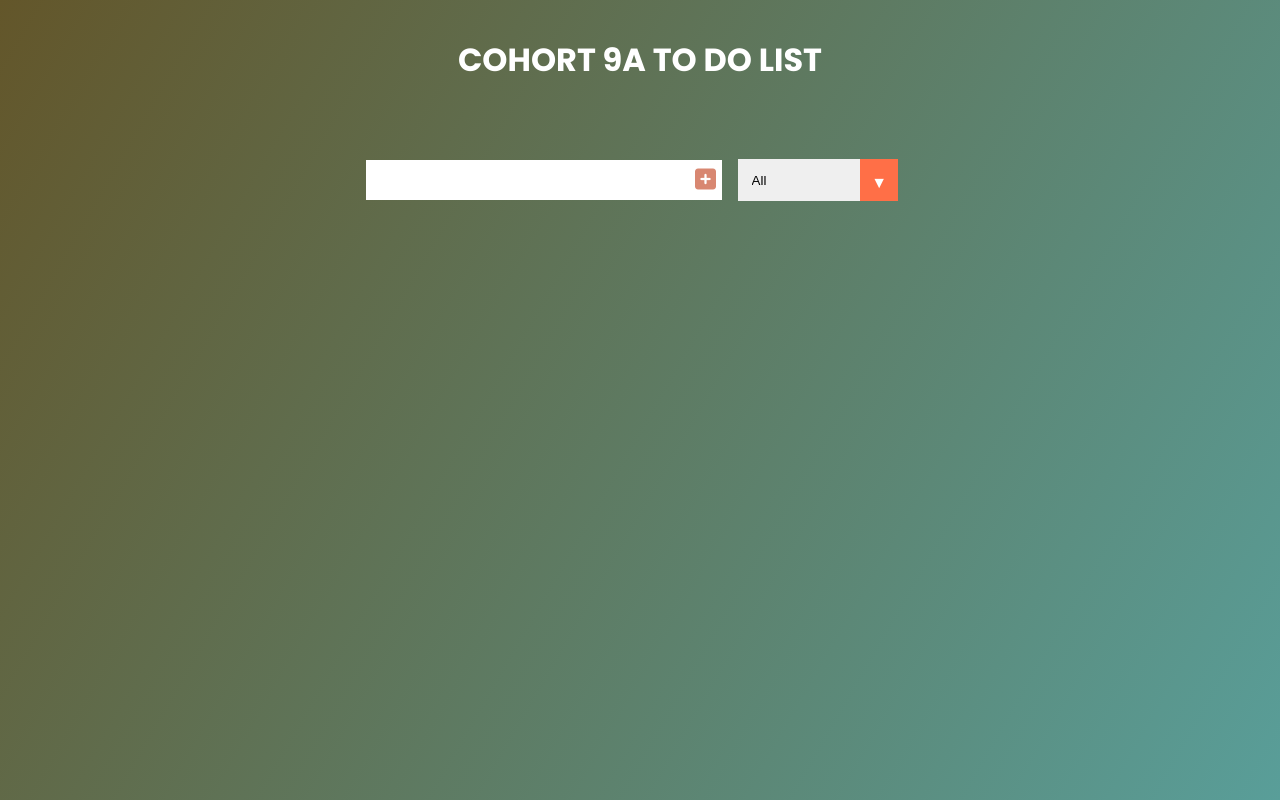
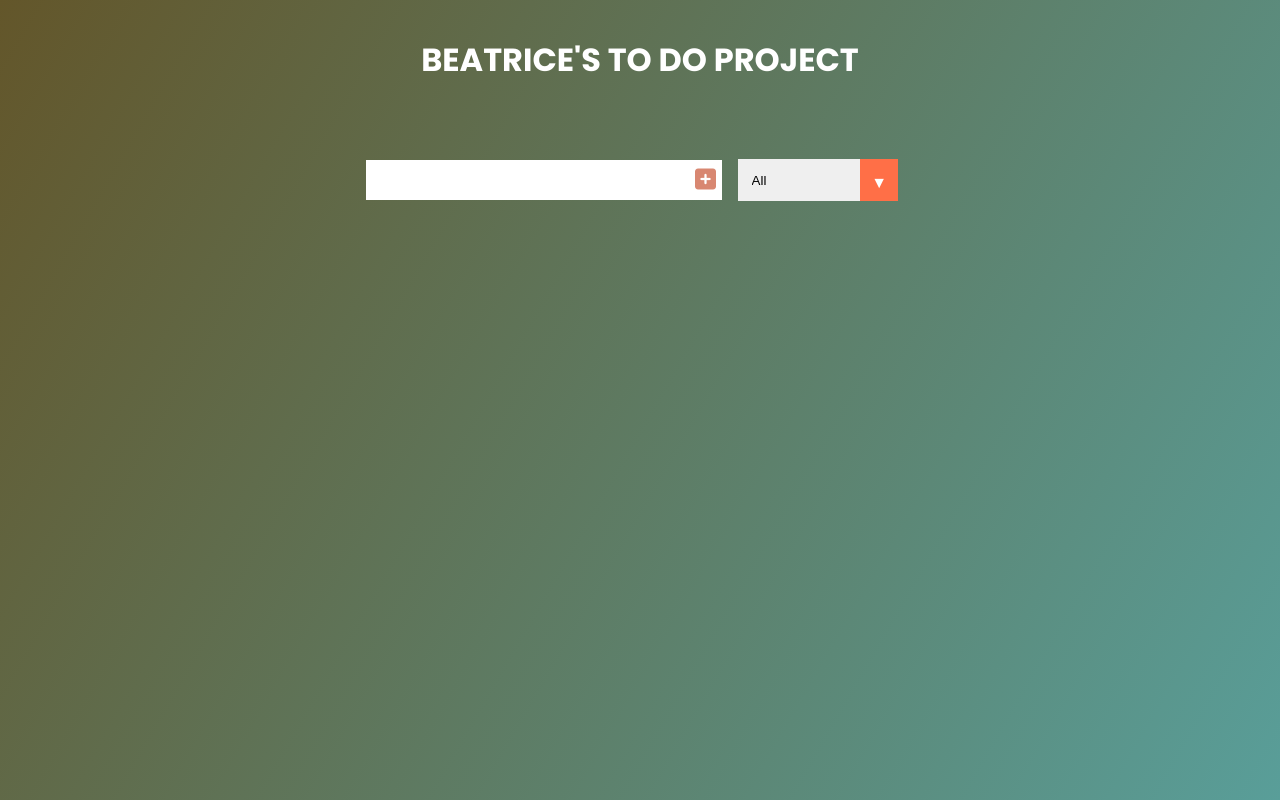
Before and after one commit to Beatrice-Frontend-Dev/TO-DO-PROJECT, a plain HTML site: page index.html in a window 1280 px wide. Drawn offline with Linux system fonts and the light colour scheme.

Commit message:
Update index.html

```diff
--- a/index.html
+++ b/index.html
@@ -21,7 +21,7 @@
   </head>
   <body>
     <header>
-      <h1>COHORT 9A TO DO LIST</h1>
+      <h1>BEATRICE'S TO DO PROJECT</h1>
     </header>
     <form action="">
       <input type="text" class="todo-input" />
```
